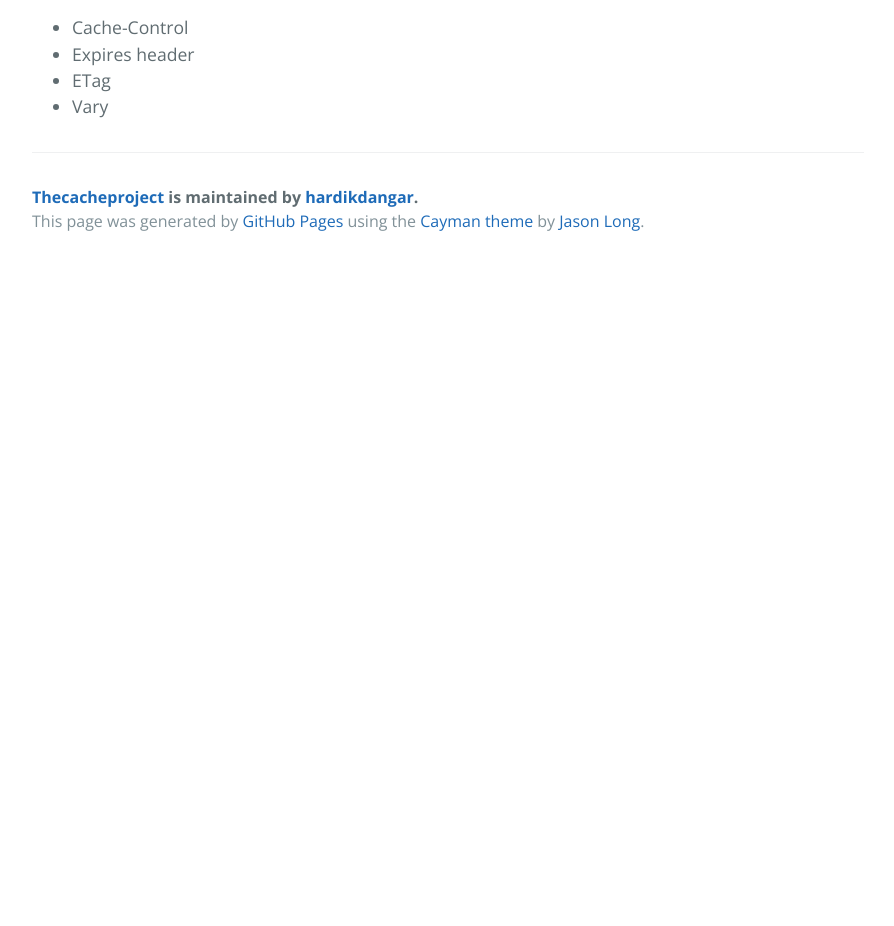
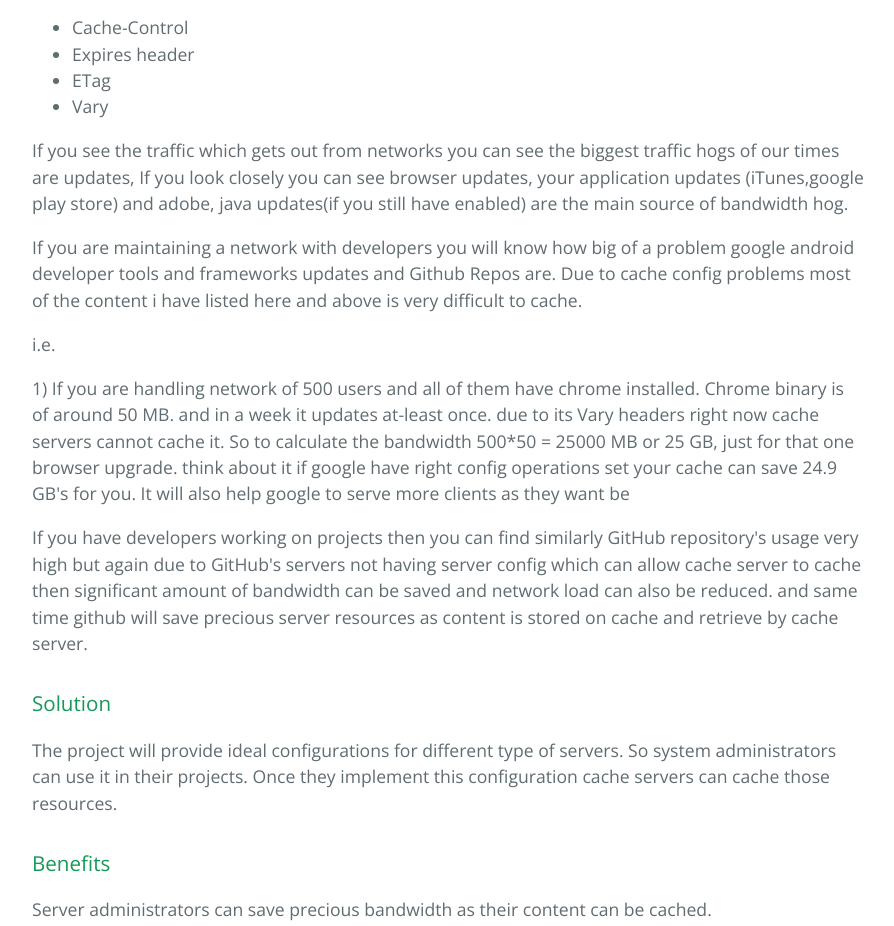
Before and after one commit to hardikdangar/thecacheproject, a plain HTML site: page index.html in a window 1280 px wide. Shown: the part 709-1635 px from the top of the page, without its empty margins (192-1086 px from the left). Before the commit the page ends 974 px from the top, so only its background shows below. Drawn offline with nearby package versions, Linux system fonts and the light colour scheme.

```diff
--- a/index.html
+++ b/index.html
@@ -36,6 +36,26 @@
 <li>Vary</li>
 </ul>
 
+<p>If you see the traffic which gets out from networks you can see the biggest traffic hogs of our times are updates, If you look closely you can see browser updates, your application updates (iTunes,google play store) and adobe, java updates(if you still have enabled) are the main source of bandwidth hog.</p>
+
+<p>If you are maintaining a network with developers you will know how big of a problem google android developer tools and frameworks updates and Github Repos are. Due to cache config problems most of the content i have listed here and above is very difficult to cache.</p>
+
+<p>i.e.</p>
+
+<p>1) If you are handling network of 500 users and all of them have chrome installed. Chrome binary is of around 50 MB. and in a week it updates at-least once. due to its Vary headers right now cache servers cannot cache it. So to calculate the bandwidth 500*50 = 25000 MB or 25 GB, just for that one browser upgrade. think about it if google have right config operations set your cache can save 24.9 GB's for you. It will also help google to serve more clients as they want be </p>
+
+<p>If you have developers working on projects then you can find similarly GitHub repository's usage very high but again due to GitHub's servers not having server config which can allow cache server to cache then significant amount of bandwidth can be saved and network load can also be reduced. and same time github will save precious server resources as content is stored on cache and retrieve by cache server.</p>
+
+<h3>
+<a id="solution" class="anchor" href="#solution" aria-hidden="true"><span aria-hidden="true" class="octicon octicon-link"></span></a>Solution</h3>
+
+<p>The project will provide ideal configurations for different type of servers. So system administrators can use it in their projects. Once they implement this configuration cache servers can cache those resources.</p>
+
+<h3>
+<a id="benefits" class="anchor" href="#benefits" aria-hidden="true"><span aria-hidden="true" class="octicon octicon-link"></span></a>Benefits</h3>
+
+<p>Server administrators can save precious bandwidth as their content can be cached.</p>
+
       <footer class="site-footer">
         <span class="site-footer-owner"><a href="https://github.com/hardikdangar/thecacheproject">Thecacheproject</a> is maintained by <a href="https://github.com/hardikdangar">hardikdangar</a>.</span>
 
```
Also changed, not shown: params.json (+1 -1 lines).
